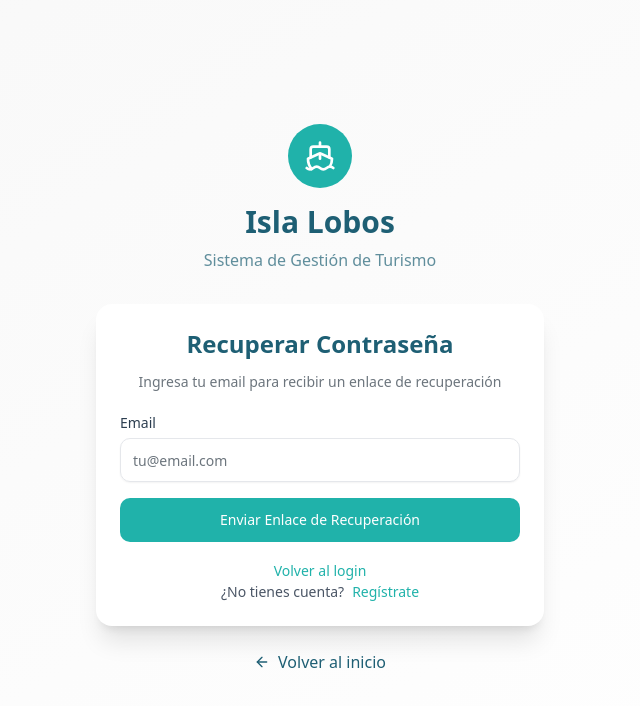
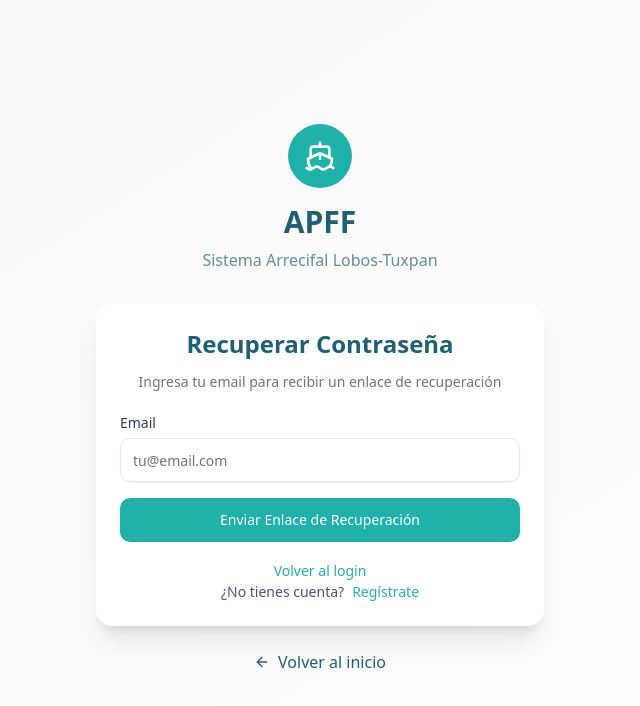
Before and after one commit to pakomercado0517/isla-lobos-frontend, a Next.js app: page /olvide-password in a window 1280 px wide. Shown: the top 706 px of the page, without its empty margins (320-960 px from the left). Built offline with nearby package versions, Linux system fonts and the light colour scheme; no server answers.

Commit message:
Fix: Change name of project for client

```diff
--- a/app/dashboard/layout.tsx
+++ b/app/dashboard/layout.tsx
@@ -166,8 +166,7 @@ export default function DashboardLayout({ children }: DashboardLayoutProps) {
       logoutAction();
 
       // Dar tiempo para que el server action se procese
-      await new Promise(resolve => setTimeout(resolve, 500));
-
+      await new Promise((resolve) => setTimeout(resolve, 500));
     } catch {
       // Silenciar errores - la navegación garantizada maneja el logout
     } finally {
@@ -205,7 +204,7 @@ export default function DashboardLayout({ children }: DashboardLayoutProps) {
                 <Ship className="w-5 h-5 text-white" />
               </div>
               <div>
-                <h1 className="text-lg font-bold text-slate-900">Isla Lobos</h1>
+                <h1 className="text-lg font-bold text-slate-900">APFF</h1>
                 <p className="text-xs text-slate-500">CONANP</p>
               </div>
             </div>
@@ -277,7 +276,10 @@ export default function DashboardLayout({ children }: DashboardLayoutProps) {
                         </Link>
                       </DropdownMenuItem>
                       <DropdownMenuSeparator />
-                      <DropdownMenuItem onClick={handleLogout} disabled={isLoggingOut}>
+                      <DropdownMenuItem
+                        onClick={handleLogout}
+                        disabled={isLoggingOut}
+                      >
                         {isLoggingOut ? (
                           <>
                             <div className="mr-2 h-4 w-4 border-2 border-current border-t-transparent rounded-full animate-spin" />
@@ -328,10 +330,10 @@ export default function DashboardLayout({ children }: DashboardLayoutProps) {
                     <Ship className="w-5 h-5 text-white" />
                   </div>
                   <div>
-                    <h1 className="text-lg font-bold text-slate-900">
-                      Isla Lobos
-                    </h1>
-                    <p className="text-xs text-slate-500">CONANP</p>
+                    <h1 className="text-lg font-bold text-slate-900">APFF</h1>
+                    <p className="text-xs text-slate-500">
+                      Sistema Arrecifal Lobos-Tuxpan
+                    </p>
                   </div>
                 </div>
 
--- a/app/dashboard/notificaciones/components/utils.tsx
+++ b/app/dashboard/notificaciones/components/utils.tsx
@@ -183,7 +183,7 @@ export function generarPreviewMensaje(
       "⚠️ Por favor, tome las precauciones necesarias."
     }`,
 
-    permiso_por_vencer: `⚠️ *IMPORTANTE - CONANP - Isla Lobos*${
+    permiso_por_vencer: `⚠️ *IMPORTANTE - CONANP - APFF*${
       datos.nombre ? `\n\nHola ${datos.nombre},` : ""
     }\n\nTu permiso de operación vence en *${
       datos.dias || 30
@@ -213,7 +213,7 @@ export function generarPreviewMensaje(
       datos.ingresos || 0
     }\n\n¡Buen trabajo!`,
 
-    bienvenida: `👋 *Bienvenido a Isla Lobos*\n\n${
+    bienvenida: `👋 *Bienvenido a APFF Sistema Arrecifal Lobos-Tuxpan*\n\n${
       datos.nombre || "Prestador"
     },\n\nTu cuenta ha sido activada exitosamente.`,
 
--- a/app/layout.tsx
+++ b/app/layout.tsx
@@ -14,7 +14,7 @@ const geistMono = Geist_Mono({
 });
 
 export const metadata: Metadata = {
-  title: "Isla Lobos - Sistema de Gestión",
+  title: "APFF Sistema Arrecifal Lobos-Tuxpan - Sistema de Gestión",
   description:
     "Sistema de gestión de embarcaciones y salidas hacia Isla de Lobos",
 };
--- a/app/login/page.tsx
+++ b/app/login/page.tsx
@@ -61,10 +61,10 @@ export default function LoginPage() {
             <Ship className="w-8 h-8 text-white" />
           </div>
           <h1 className="text-3xl font-bold text-[var(--isla-dark-teal)] mb-2">
-            Isla Lobos
+            APFF
           </h1>
           <p className="text-[var(--isla-dark-teal)]/70">
-            Sistema de Gestión de Turismo
+            Sistema Arrecifal Lobos-Tuxpan
           </p>
         </div>
 
--- a/app/olvide-password/page.tsx
+++ b/app/olvide-password/page.tsx
@@ -59,10 +59,10 @@ export default function OlvidePasswordPage() {
               <Ship className="w-8 h-8 text-white" />
             </div>
             <h1 className="text-3xl font-bold text-[var(--isla-dark-teal)] mb-2">
-              Isla Lobos
+              APFF
             </h1>
             <p className="text-[var(--isla-dark-teal)]/70">
-              Sistema de Gestión de Turismo
+              Sistema Arrecifal Lobos-Tuxpan
             </p>
           </div>
 
@@ -109,10 +109,10 @@ export default function OlvidePasswordPage() {
             <Ship className="w-8 h-8 text-white" />
           </div>
           <h1 className="text-3xl font-bold text-[var(--isla-dark-teal)] mb-2">
-            Isla Lobos
+            APFF
           </h1>
           <p className="text-[var(--isla-dark-teal)]/70">
-            Sistema de Gestión de Turismo
+            Sistema Arrecifal Lobos-Tuxpan
           </p>
         </div>
 
--- a/app/page.tsx
+++ b/app/page.tsx
@@ -1,5 +1,5 @@
 "use client";
-
+import { useEffect, useState } from "react";
 import { Button } from "@/components/ui/button";
 import {
   Card,
@@ -23,6 +23,12 @@ import {
 export default function Home() {
   // Obtener configuración centralizada
   const config = getHomepageConfig();
+  const [year, setYear] = useState<number>();
+
+  useEffect(() => {
+    const getYear = new Date().getFullYear();
+    setYear(getYear);
+  }, []);
 
   // Hook para obtener estadísticas públicas
   const { stats, loading, error, refresh } = useHomepageStats({
@@ -42,9 +48,9 @@ export default function Home() {
                 <Ship className="w-6 h-6 text-white" />
               </div>
               <div>
-                <h1 className="text-2xl font-bold">Isla Lobos</h1>
+                <h1 className="text-2xl font-bold">APFF</h1>
                 <p className="text-[var(--isla-teal-light)] text-sm">
-                  Sistema de Gestión
+                  Sistema Arrecifal Lobos-Tuxpan
                 </p>
               </div>
             </div>
@@ -204,7 +210,7 @@ export default function Home() {
       <footer className="bg-[var(--isla-dark-teal)] text-white py-8">
         <div className="container mx-auto px-6 text-center">
           <p className="text-[var(--isla-teal-light)]">
-            © 2024 Isla Lobos - Sistema de Gestión. Desarrollado para CONANP.
+            © {year} APFF Sistema Arrecifal Lobos-Tuxpan - Sistema de Gestión.
           </p>
         </div>
       </footer>
--- a/app/prestador/components/BienvenidaHeader.tsx
+++ b/app/prestador/components/BienvenidaHeader.tsx
@@ -15,7 +15,8 @@ export function BienvenidaHeader({ nombreUsuario }: BienvenidaHeaderProps) {
       </h1>
       <p className="text-lg text-gray-600 max-w-2xl mx-auto">
         Gestiona tus embarcaciones, registra salidas y mantén un control
-        completo de tus operaciones turísticas en Isla Lobos.
+        completo de tus operaciones turísticas en Isla Lobos, Arrecífes y las
+        demás áreas naturales protegidas.
       </p>
     </div>
   );
--- a/app/prestador/layout.tsx
+++ b/app/prestador/layout.tsx
@@ -136,8 +136,7 @@ export default function PrestadorLayout({ children }: PrestadorLayoutProps) {
       logoutAction();
 
       // Dar tiempo para que el server action se procese
-      await new Promise(resolve => setTimeout(resolve, 500));
-
+      await new Promise((resolve) => setTimeout(resolve, 500));
     } catch {
       // Silenciar errores - la navegación garantizada maneja el logout
     } finally {
@@ -176,7 +175,7 @@ export default function PrestadorLayout({ children }: PrestadorLayoutProps) {
               </div>
               <div>
                 <h1 className="text-lg font-bold text-[var(--isla-dark-teal)]">
-                  Isla Lobos
+                  APFF
                 </h1>
                 <p className="text-xs text-[var(--isla-teal)]">Prestador</p>
               </div>
@@ -253,7 +252,10 @@ export default function PrestadorLayout({ children }: PrestadorLayoutProps) {
                         Configuración
                       </DropdownMenuItem>
                       <DropdownMenuSeparator />
-                      <DropdownMenuItem onClick={handleLogout} disabled={isLoggingOut}>
+                      <DropdownMenuItem
+                        onClick={handleLogout}
+                        disabled={isLoggingOut}
+                      >
                         {isLoggingOut ? (
                           <>
                             <div className="mr-2 h-4 w-4 border-2 border-current border-t-transparent rounded-full animate-spin" />
@@ -302,7 +304,7 @@ export default function PrestadorLayout({ children }: PrestadorLayoutProps) {
                 </div>
                 <div>
                   <h1 className="text-lg font-bold text-[var(--isla-dark-teal)]">
-                    Isla Lobos
+                    APFF
                   </h1>
                   <p className="text-xs text-[var(--isla-teal)]">Prestador</p>
                 </div>
@@ -451,7 +453,10 @@ export default function PrestadorLayout({ children }: PrestadorLayoutProps) {
                     Configuración
                   </DropdownMenuItem>
                   <DropdownMenuSeparator />
-                  <DropdownMenuItem onClick={handleLogout} disabled={isLoggingOut}>
+                  <DropdownMenuItem
+                    onClick={handleLogout}
+                    disabled={isLoggingOut}
+                  >
                     {isLoggingOut ? (
                       <>
                         <div className="mr-2 h-4 w-4 border-2 border-current border-t-transparent rounded-full animate-spin" />
--- a/app/registro/page.tsx
+++ b/app/registro/page.tsx
@@ -125,10 +125,10 @@ function RegistroForm() {
             <Ship className="w-8 h-8 text-white" />
           </div>
           <h1 className="text-3xl font-bold text-[var(--isla-dark-teal)] mb-2">
-            Isla Lobos
+            APFF
           </h1>
           <p className="text-[var(--isla-dark-teal)]/70">
-            Sistema de Gestión de Turismo
+            Sistema Arrecifal Lobos-Tuxpan
           </p>
         </div>
 
--- a/app/reset-password/page.tsx
+++ b/app/reset-password/page.tsx
@@ -80,10 +80,10 @@ function ResetPasswordForm() {
               <Ship className="w-8 h-8 text-white" />
             </div>
             <h1 className="text-3xl font-bold text-[var(--isla-dark-teal)] mb-2">
-              Isla Lobos
+              APFF
             </h1>
             <p className="text-[var(--isla-dark-teal)]/70">
-              Sistema de Gestión de Turismo
+              Sistema Arrecifal Lobos-Tuxpan
             </p>
           </div>
 
@@ -121,10 +121,10 @@ function ResetPasswordForm() {
             <Ship className="w-8 h-8 text-white" />
           </div>
           <h1 className="text-3xl font-bold text-[var(--isla-dark-teal)] mb-2">
-            Isla Lobos
+            APFF
           </h1>
           <p className="text-[var(--isla-dark-teal)]/70">
-            Sistema de Gestión de Turismo
+            Sistema Arrecifal Lobos-Tuxpan
           </p>
         </div>
 
```
